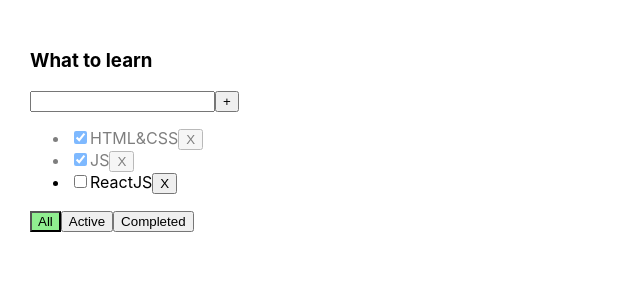
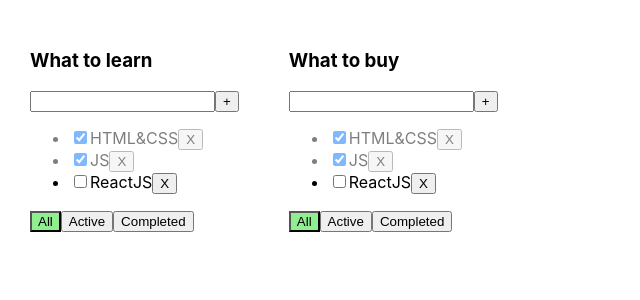
Before and after one commit to roma1524/TodoList, a React (Vite) app: page / in a window 1280 px wide. Shown: the top 300 px of the page, without its empty margins (0-640 px from the left). Built offline with nearby package versions, Linux system fonts and the light colour scheme.

Commit message:
added changeFilterHandler

```diff
--- a/src/App.tsx
+++ b/src/App.tsx
@@ -8,12 +8,20 @@
     title: string
     isDone: boolean
 }
+export type Todolist = {
+    id: string
+    title: string
+    filter: FilterValues
+}
 
 export type FilterValues = 'all' | 'active' | 'completed'
 
 export const App = () => {
 
-    const [filter, setFilter] = useState<FilterValues>('all')
+    const [todolists, setTodolists] = useState<Todolist[]>([
+        { id: v1(), title: 'What to learn', filter: 'all' },
+        { id: v1(), title: 'What to buy', filter: 'all' },
+    ])
     const [tasks, setTasks] = useState([
         { id: v1(), title: 'HTML&CSS', isDone: true },
         { id: v1(), title: 'JS', isDone: true },
@@ -25,8 +33,11 @@
         setTasks(newTasks)
     }
 
-    const changeFilter = (filterValues: FilterValues) => {
-        setFilter(filterValues)
+    const changeFilter = (tdId: string, filter: FilterValues) => {
+        const newTodolists = todolists.map(todolist => {
+            return todolist.id === tdId ? { ...todolist, filter } : todolist
+        })
+        setTodolists(newTodolists)
     }
 
     const addTask = (title: string) => {
@@ -42,24 +53,31 @@
         }
     }
 
+
+
+  return (
+      <div className="app">
+          {todolists.map(td => {
+
               let filteredTasks = tasks
-    if (filter === 'active') {
+              if (td.filter === 'active') {
                   filteredTasks = tasks.filter(task => task.isDone === false)
               }
-    if (filter === 'completed') {
+              if (td.filter === 'completed') {
                   filteredTasks = tasks.filter(task => task.isDone === true)
               }
 
               return (
-      <div className="app">
-       <Todolistitem title={'What to learn'}
+                  <Todolistitem key={td.id}
+                                todolist={td}
                                 tasks={filteredTasks}
                                 deleteTask={deleteTask}
                                 changeFilter={changeFilter}
                                 addTask={addTask}
                                 changeTaskStatus={changeTaskStatus}
-                     filter={filter}
                   />
+              )
+          })}
       </div>
   )
 }
--- a/src/TodolistItem.tsx
+++ b/src/TodolistItem.tsx
@@ -1,26 +1,24 @@
-import {FilterValues, Task} from "./App.tsx";
+import {FilterValues, Task, Todolist} from "./App.tsx";
 import {Button} from "./Button.tsx";
 import {ChangeEvent, useState} from "react";
 
 type PropsType = {
-    title: string
+    todolist: Todolist
     tasks: Task[]
     date?: string
     deleteTask: (taskId: string) => void
-    changeFilter: (filter: FilterValues) => void
+    changeFilter: (tdId: string, filter: FilterValues) => void
     addTask: (title: string) => void
     changeTaskStatus: (taskId: string, isDone: boolean) => void
-    filter: FilterValues
 }
 
 export const Todolistitem = ({
-                                 title,
+                                 todolist: {id, filter, title},
                                  deleteTask,
                                  tasks,
                                  changeFilter,
                                  date,
                                  addTask,
-                                 filter,
                                  changeTaskStatus
 }: PropsType) => {
 
@@ -45,6 +43,10 @@
         if (event.key === "Enter" && taskTitle.trim() !== "") {
             addTaskHandler()
         }
+    }
+
+    const changeFilterHandler = (filter: FilterValues) => {
+        changeFilter(id, filter)
     }
 
     return (
@@ -80,11 +82,11 @@
             </ul>
             <div>
                 <Button className={filter === 'all' ? 'active-filter' : ''}
-                    onClick={() => changeFilter('all')} title={'All'}/>
+                    onClick={() => changeFilterHandler('all')} title={'All'}/>
                 <Button className={filter === 'active' ? 'active-filter' : ''}
-                    onClick={() => changeFilter('active')} title={'Active'}/>
+                    onClick={() => changeFilterHandler('active')} title={'Active'}/>
                 <Button className={filter === 'completed' ? 'active-filter' : ''}
-                    onClick={() => changeFilter('completed')} title={'Completed'}/>
+                    onClick={() => changeFilterHandler('completed')} title={'Completed'}/>
             </div>
             <div>{date}</div>
         </div>
```
Lines whose indentation alone changed are shown as unchanged.
